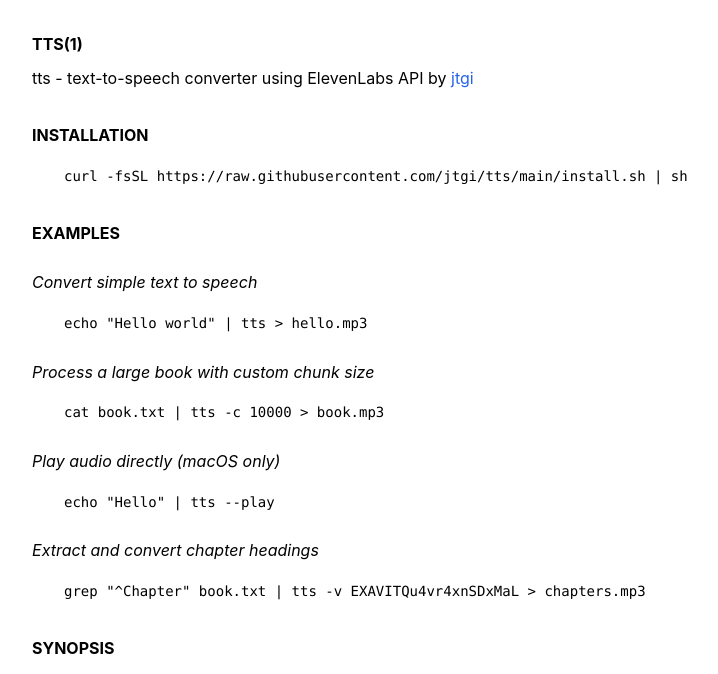
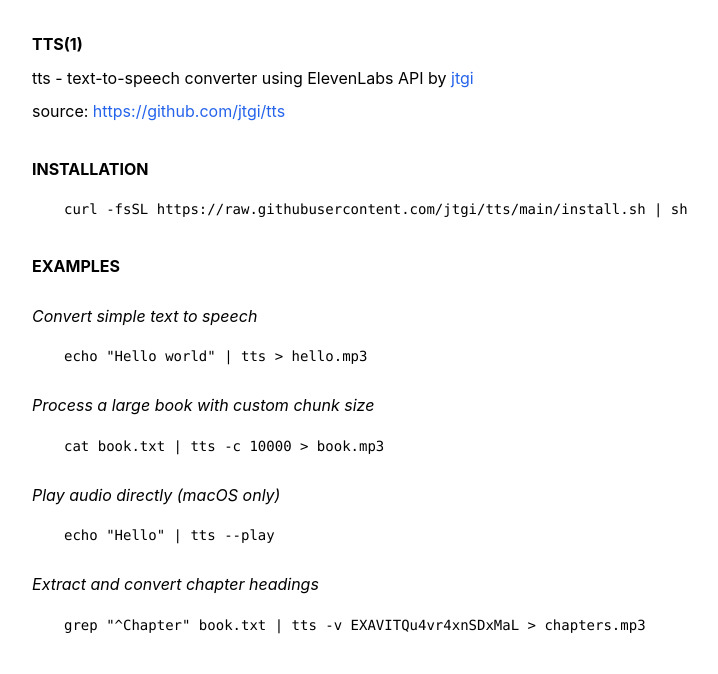
Before and after one commit to jtgi/tts, a plain HTML site: page docs/index.html in a window 1280 px wide. Shown: the top 674 px of the page, without its empty margins (0-718 px from the left). Drawn offline with Linux system fonts and the light colour scheme.

Commit message:
include ez source link

```diff
--- a/docs/index.html
+++ b/docs/index.html
@@ -102,6 +102,8 @@
 <body>
     <h1>TTS(1)</h1>
     <p>tts - text-to-speech converter using ElevenLabs API by <a href="https://x.com/jtgi" target="_blank">jtgi</a></p>
+
+    <p>source: <a href="https://github.com/jtgi/tts" target="_blank">https://github.com/jtgi/tts</a></p>
 
     <h2>INSTALLATION</h2>
     <pre><code>curl -fsSL https://raw.githubusercontent.com/jtgi/tts/main/install.sh | sh</code></pre>
```
